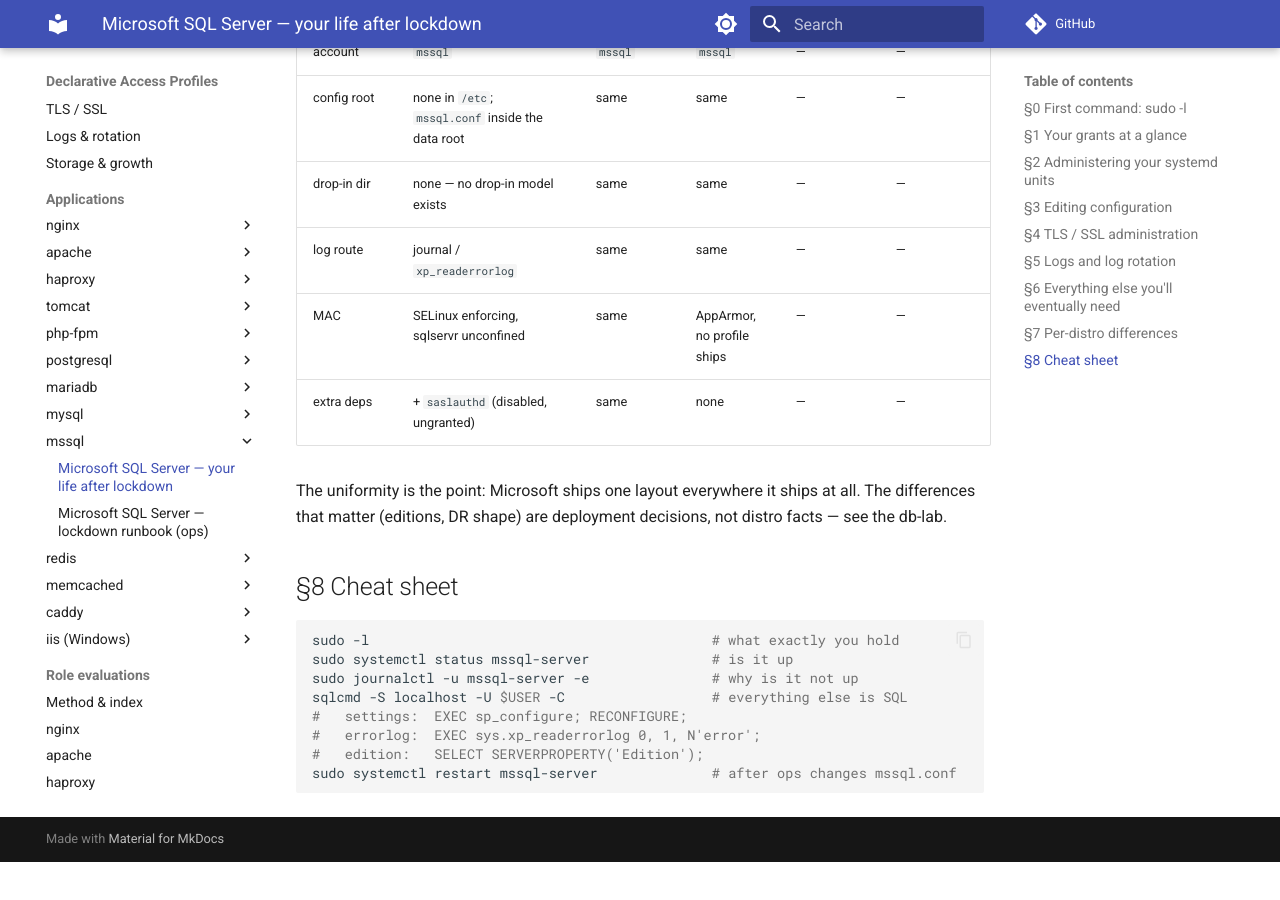
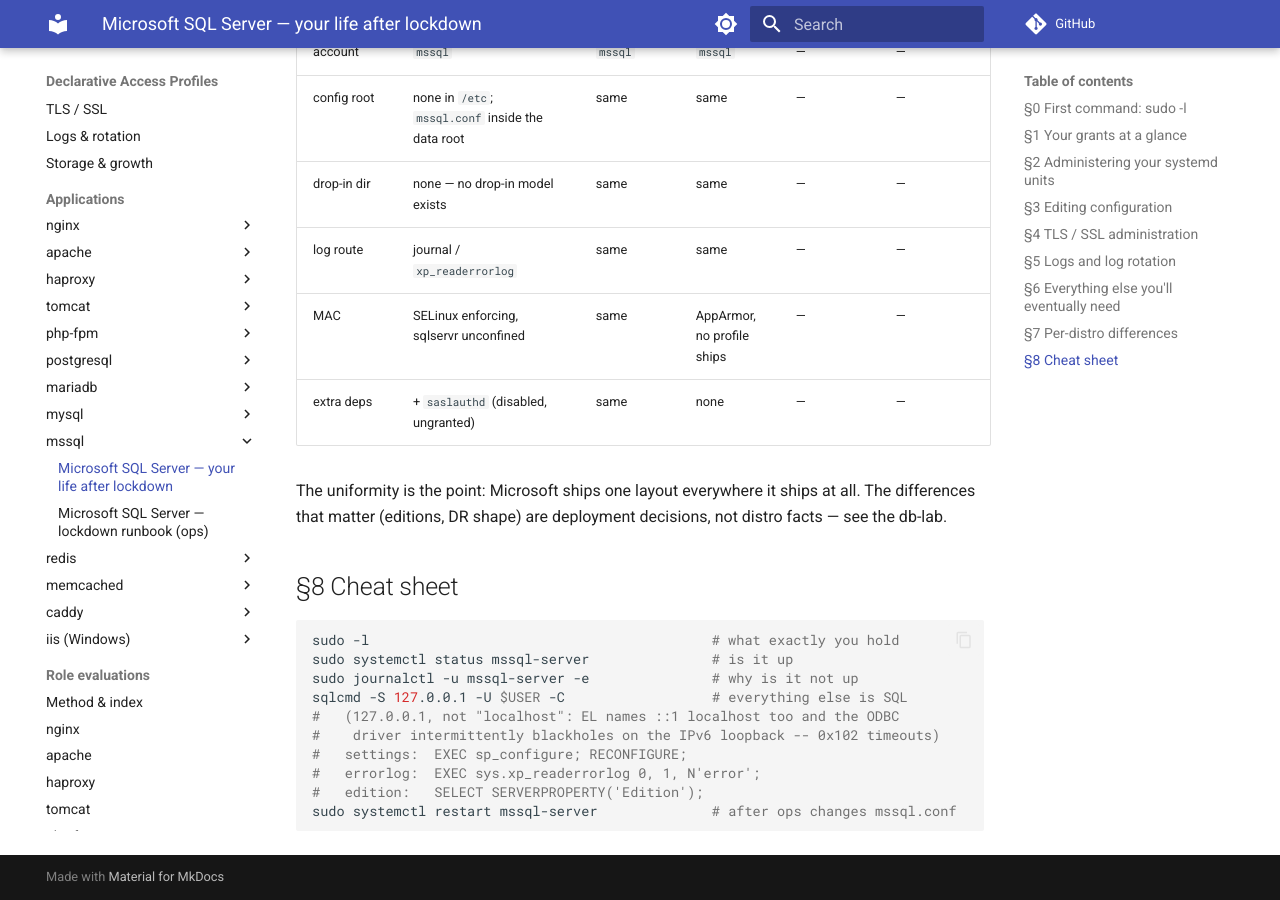
Before and after one commit to mcowser-p/declarative-access-profiles, an MkDocs documentation site: the page built from docs/apps/mssql/dev.md, in a window 1280 px wide and 900 px high, scrolled down 3159 px. Built offline with MkDocs 1.6.1 and Material for MkDocs 9.7.7, drawn with Linux system fonts in a browser that asks for light colours; comment, search, counter and statistics services are not loaded; before the commit the page ends 4021 px from its top, so only the background shows below that; some of the changed text lies outside the part shown.

Commit message:
Point sqlcmd examples at 127.0.0.1, with the reason
EL's /etc/hosts names ::1 localhost too, and ODBC Driver 18
intermittently picks the IPv6 loopback and times out at login (0x102)
-- found live after three green-engine converges failed on it. Hand
readers the address that always works and the one-line why.

Co-Authored-By: Claude Fable 5 <noreply@anthropic.com>

```diff
--- a/docs/apps/mssql/dev.md
+++ b/docs/apps/mssql/dev.md
@@ -29,7 +29,7 @@ spellings from `sudo -l` output, not from memory or this page.
 | Service control over `mssql-server` | scoped sudoers verbs | `sudo systemctl restart mssql-server` |
 | Unit inspection | scoped sudoers | `sudo systemctl status mssql-server` |
 | Engine logs | per-unit journalctl grant | `sudo journalctl -u mssql-server -e` |
-| Everything database-shaped | **a SQL login over 1433**, not the filesystem | `sqlcmd -S localhost -U <you> -C` |
+| Everything database-shaped | **a SQL login over 1433**, not the filesystem | `sqlcmd -S 127.0.0.1 -U <you> -C` |
 
 Not granted, on purpose: no config paths (none exist outside the closed data
 root), no membership in the `mssql` group (that group owns the raw data files
@@ -129,7 +129,9 @@ decisions, not distro facts — see the db-lab.
 sudo -l                                          # what exactly you hold
 sudo systemctl status mssql-server               # is it up
 sudo journalctl -u mssql-server -e               # why is it not up
-sqlcmd -S localhost -U $USER -C                  # everything else is SQL
+sqlcmd -S 127.0.0.1 -U $USER -C                  # everything else is SQL
+#   (127.0.0.1, not "localhost": EL names ::1 localhost too and the ODBC
+#    driver intermittently blackholes on the IPv6 loopback -- 0x102 timeouts)
 #   settings:  EXEC sp_configure; RECONFIGURE;
 #   errorlog:  EXEC sys.xp_readerrorlog 0, 1, N'error';
 #   edition:   SELECT SERVERPROPERTY('Edition');
```
